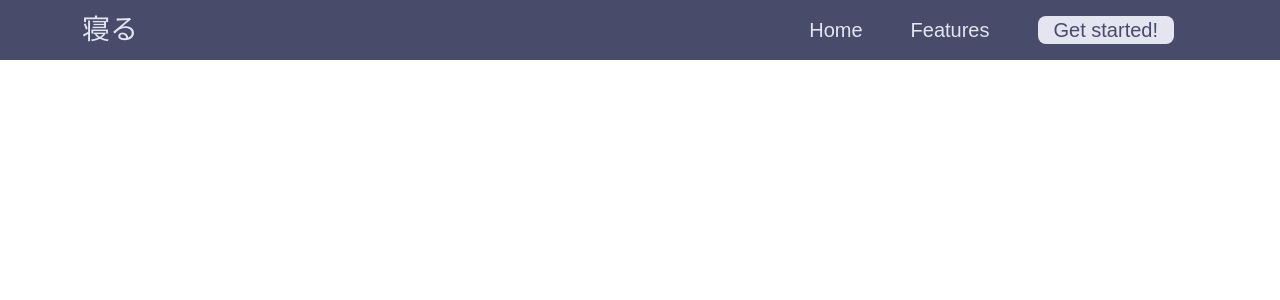
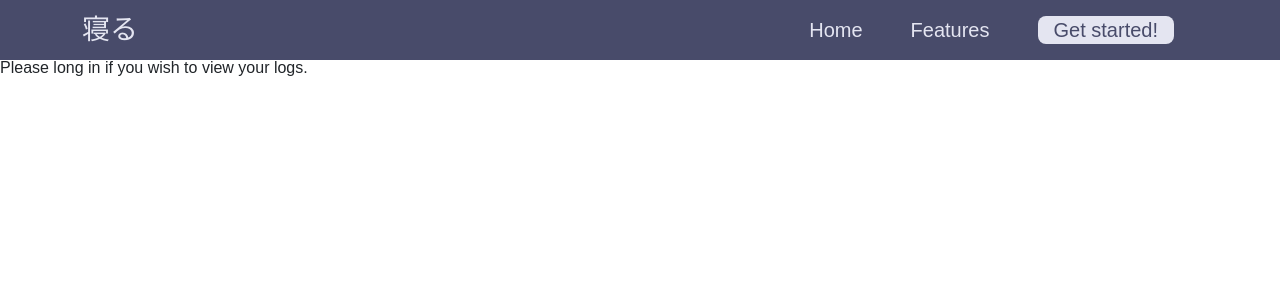
Before and after one commit to keffri/neru-notes, a React (Create React App) app in the folder client/: page /entry in a window 1280 px wide. Shown: the top 300 px of the page. Built offline with nearby package versions, Linux system fonts and the light colour scheme.

Commit message:
created entry and view components

```diff
--- a/client/src/components/App.tsx
+++ b/client/src/components/App.tsx
@@ -6,6 +6,8 @@ import Auth from './auth/Auth';
 import LandingPage from './landingPage/LandingPage';
 import Home from './home/Home';
 import Features from './features/Features';
+import Entry from './entry/Entry';
+import View from './view/View';
 
 type User = {
   email: string;
@@ -67,6 +69,8 @@ const App: FC = () => {
             />
           )}
           <Route path="/features" element={<Features />} />
+          <Route path="/entry" element={<Entry cookies={cookies} />} />
+          <Route path="/view" element={<View cookies={cookies} />} />
         </Routes>
       </div>
     </BrowserRouter>
--- /dev/null
+++ b/client/src/components/entry/Entry.tsx
@@ -0,0 +1,27 @@
+import React, { FC } from 'react';
+
+interface EntryProps {
+  cookies: { [x: string]: any };
+}
+
+const Entry: FC<EntryProps> = (props: EntryProps) => {
+  return (
+    <section className="entry">
+      {!props.cookies.AuthToken && (
+        <div className="entry__fail">
+          <h2 className="vault__fail--center">
+            Please long in if you wish to view your logs.
+          </h2>
+        </div>
+      )}
+
+      {props.cookies.AuthToken && (
+        <div className="entry__pass">
+          <h1 className="entry__title">Entry</h1>
+        </div>
+      )}
+    </section>
+  );
+};
+
+export default Entry;
--- a/client/src/components/navigation/Navigation.tsx
+++ b/client/src/components/navigation/Navigation.tsx
@@ -32,12 +32,12 @@ const Navigation: FC<NavProps> = (props: NavProps) => {
               Home
             </Nav.Link>
             {props.authToken && (
-              <Nav.Link as={Link} to="#" className="navigation__link">
+              <Nav.Link as={Link} to="/entry" className="navigation__link">
                 Entry
               </Nav.Link>
             )}
             {props.authToken && (
-              <Nav.Link as={Link} to="#" className="navigation__link">
+              <Nav.Link as={Link} to="/view" className="navigation__link">
                 View
               </Nav.Link>
             )}
--- /dev/null
+++ b/client/src/components/view/View.tsx
@@ -0,0 +1,15 @@
+import React, { FC } from 'react';
+
+interface ViewProps {
+  cookies: { [x: string]: any };
+}
+
+const View: FC<ViewProps> = (props: ViewProps) => {
+  return (
+    <section className="view">
+      <h1 className="view__title">View</h1>
+    </section>
+  );
+};
+
+export default View;
```
